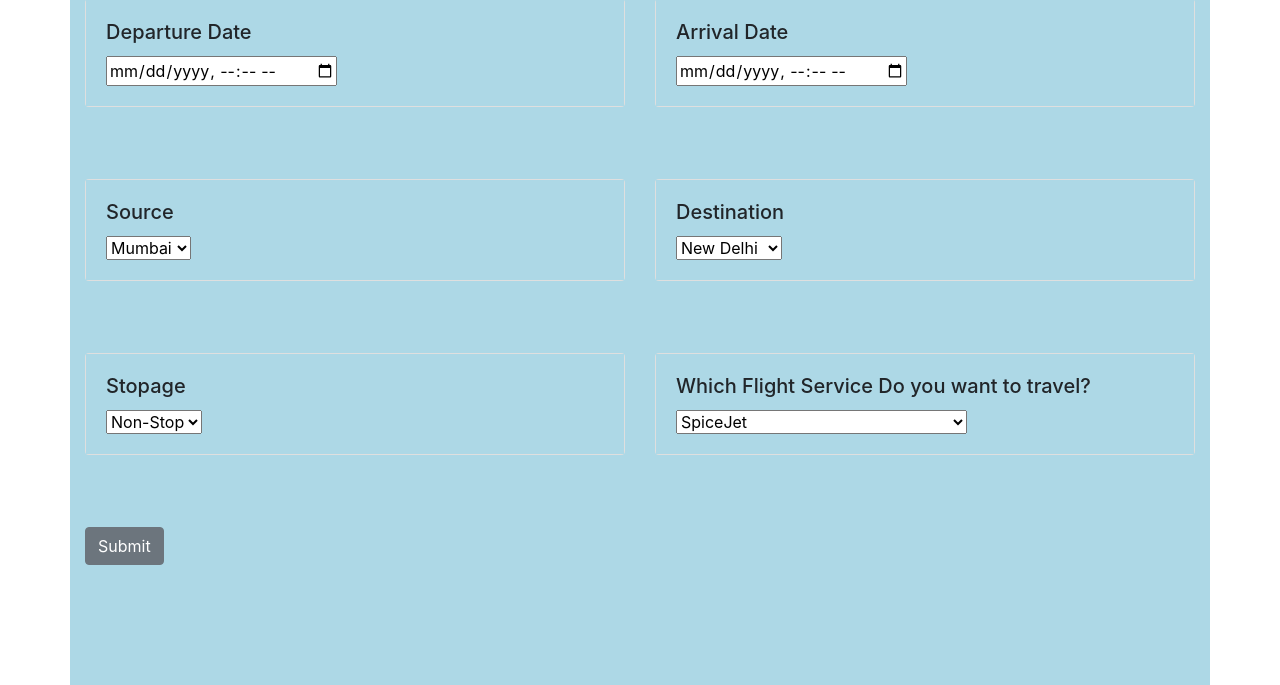
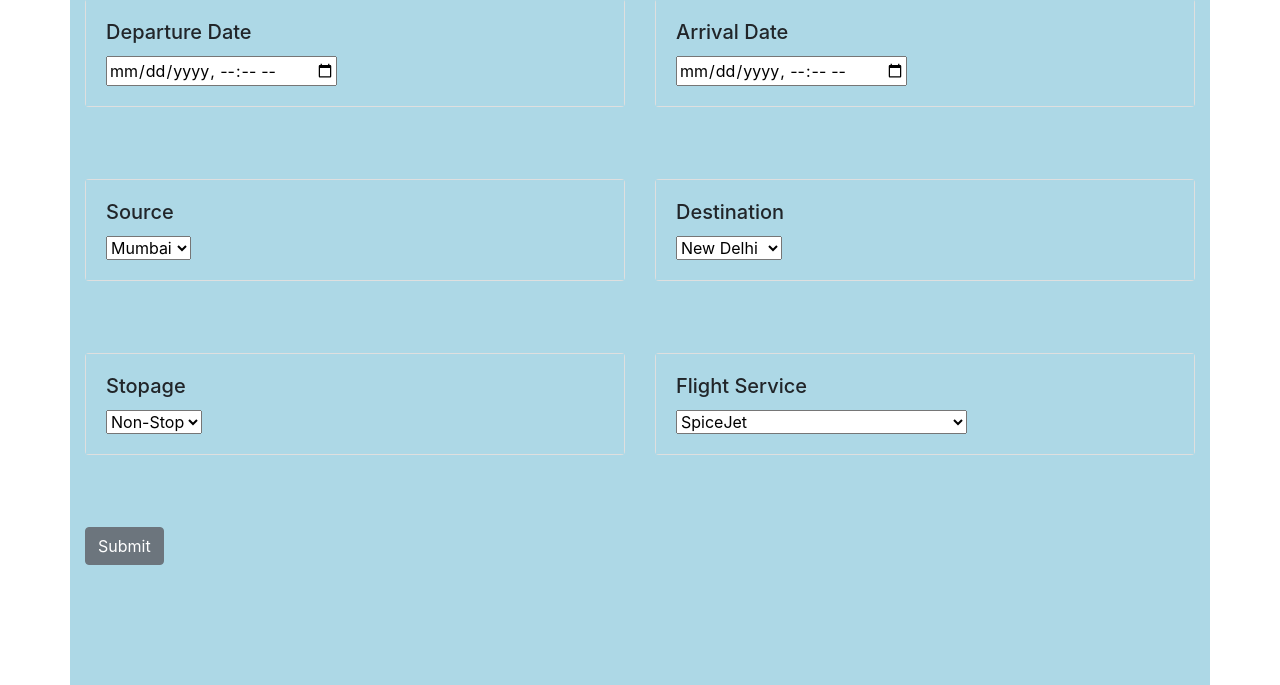
Before and after one commit to aditya129712/Flight-Fare-Prediction, a Flask app: page / in a window 1280 px wide. Shown: the part 129-814 px from the top of the page. Run offline with Flask 2, Linux system fonts and the light colour scheme; parts of the project's set-up code (start-up, migrations or seed data) failed here and were passed over; some libraries are stand-ins or nearby versions.

Commit message:
sixth commit

```diff
--- a/templates/home.html
+++ b/templates/home.html
@@ -131,7 +131,7 @@
                 <div class="col-sm-6">
                     <div class="card">
                         <div class="card-body">
-                            <h5 class="card-title">Which Flight Service Do you want to travel?</h5>
+                            <h5 class="card-title">Flight Service </h5>
                             <!-- Airline -->
                             <select name="airline" id="airline" required="required">
                                 <option value="SpiceJet">SpiceJet</option>
```
